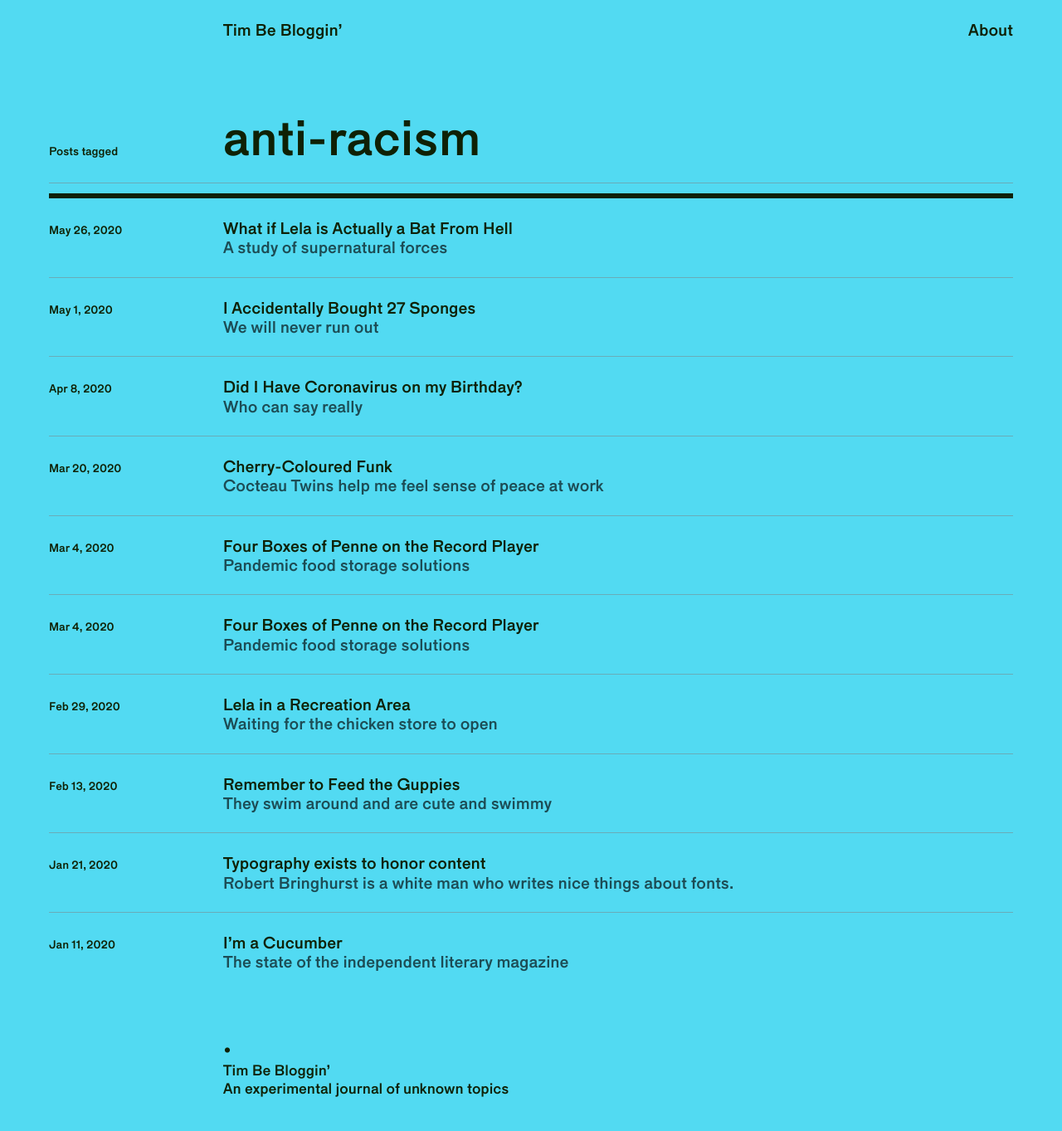
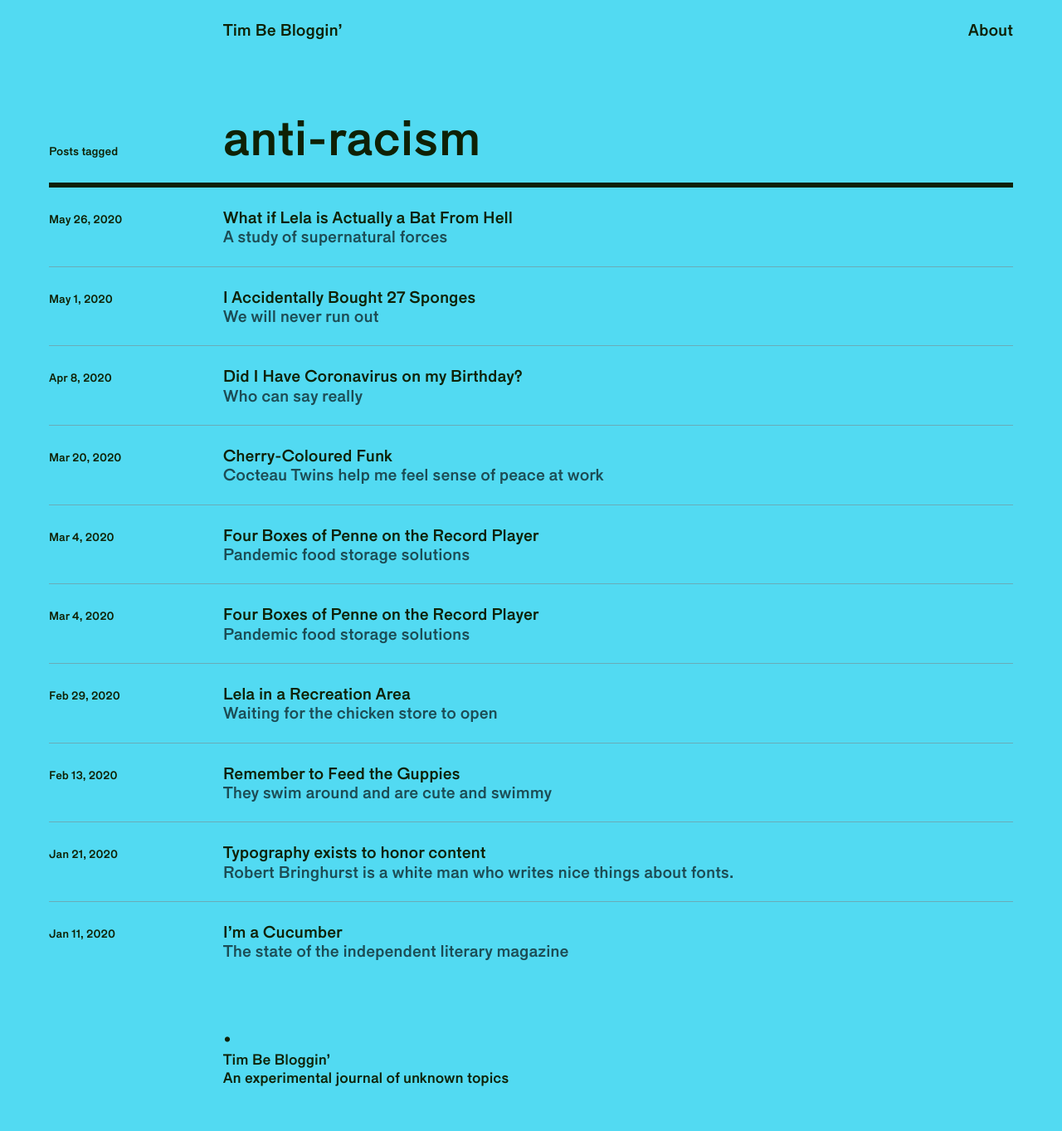
Before and after one commit to timtimtimtimofficial/composition-deduction, a Jekyll site: the page built from tag/anti-racism.md, in a window 1280 px wide. Shown: the whole page at 83% size. Built offline with Jekyll 4.4.1, drawn with Linux system fonts in a browser that asks for light colours.

Commit message:
fix tag rule

```diff
--- a/_layouts/tag-page.html
+++ b/_layouts/tag-page.html
@@ -19,12 +19,12 @@ layout: default
 
 {% for post in site.tags[page.tag] limit:1 %}
   <a href="{{ post.url | relative_url }}">
-    <div class="row mx-1 post-link">
-      <div class="col-4 col-md-3 offset-md-1 offset-lg-0 col-lg-2 pt-4 pb-3 pl-0 first-tag-list-rule">
+    <div class="row mx-1 post-link first-tag-list-rule">
+      <div class="col-4 col-md-3 offset-md-1 offset-lg-0 col-lg-2 pt-4 pb-3 pl-0 post-list-rule">
         {%- assign date_format = "%b %-d, %Y" -%}
           <span class="post-date">{{ post.date | date: date_format }}</span>
       </div>
-      <div class="col-8 col-md-7 col-lg-10 pt-4 pb-2 pr-0 pl-lg-3 first-tag-list-rule">
+      <div class="col-8 col-md-7 col-lg-10 pt-4 pb-2 pr-0 pl-lg-3 post-list-rule">
         <h3>
           {{ post.title | escape }}<br>
           <span class="subtitle-small">{{ post.subtitle | escape }}</span>
--- a/assets/_sass/site.scss
+++ b/assets/_sass/site.scss
@@ -266,7 +266,6 @@
 
 .first-tag-list-rule {
   border-top: 6px solid $body;
-  padding-top: 12px;
   margin-top:12px;
 }
 
```
Also changed, not shown: 3 other files.
